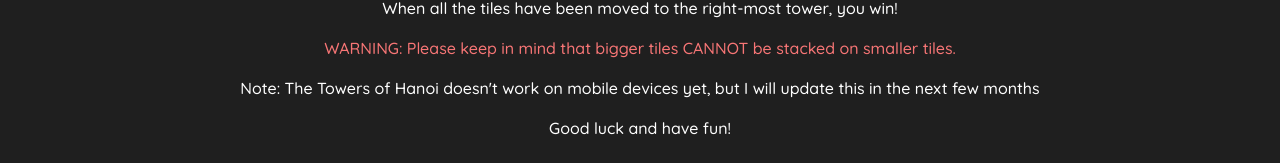
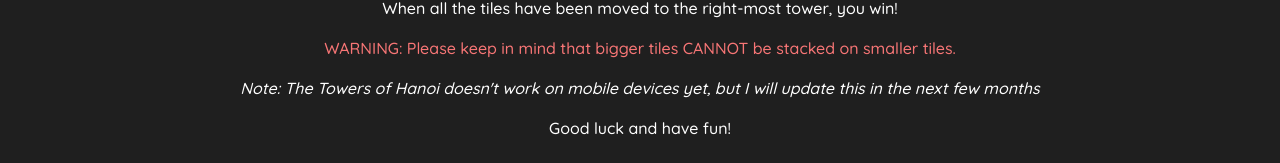
Before and after one commit to vm0303/React-Arcade, a React (Create React App) app in the folder arcade-games/: page /hanoi in a window 1280 px wide. Shown: the part 224-387 px from the top of the page. Built offline with nearby package versions, Linux system fonts and the light colour scheme.

Commit message:
Update hanoi.css

```diff
--- a/arcade-games/src/components/toh/hanoi.css
+++ b/arcade-games/src/components/toh/hanoi.css
@@ -87,3 +87,7 @@
 {
     font-size: 25px;
 }
+.side-note
+{
+    font-style: italic;
+}
```
